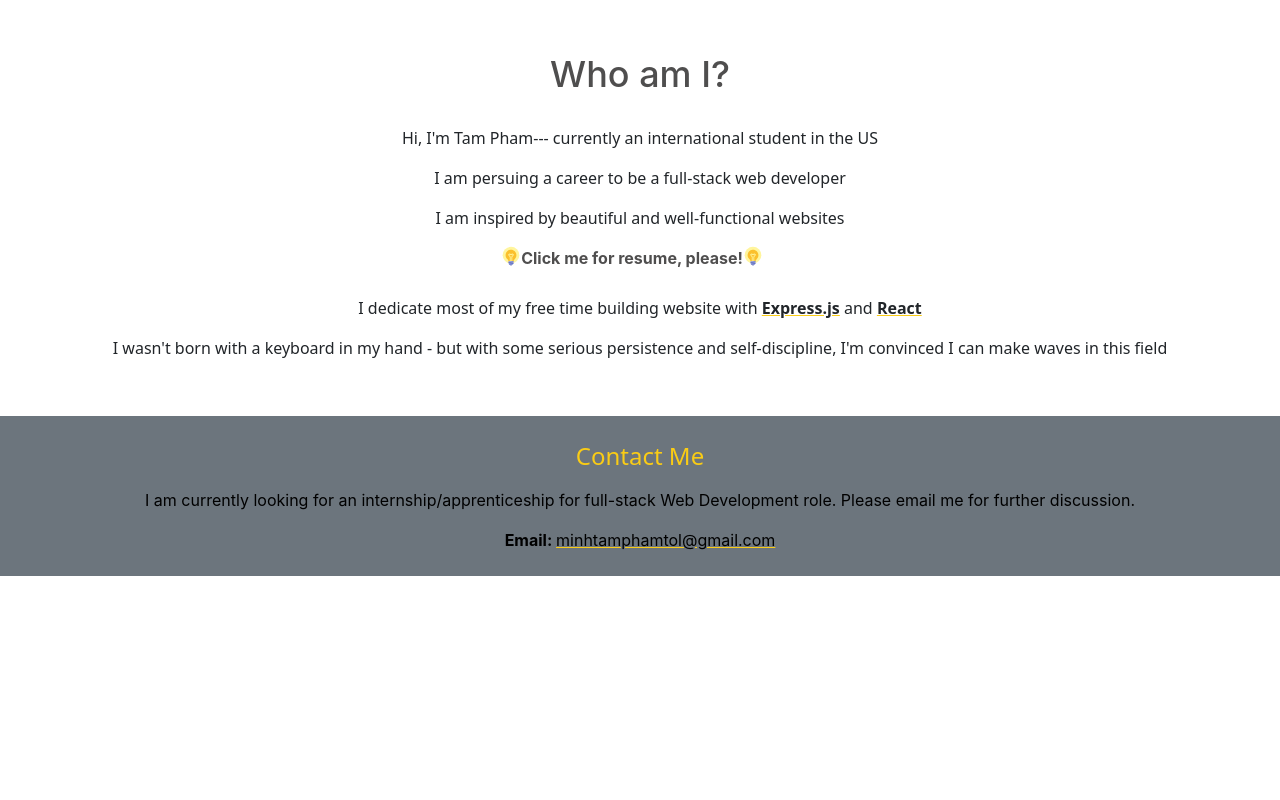
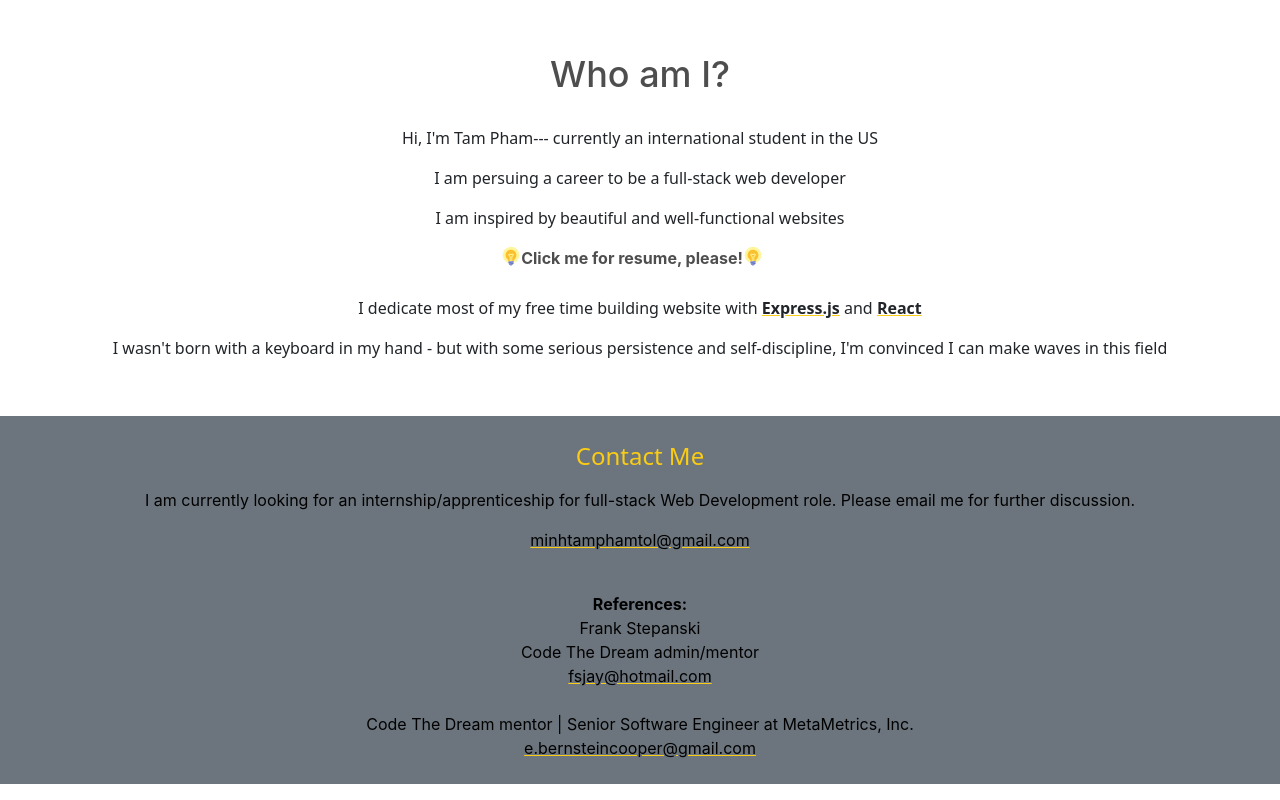
Before and after one commit to Miminiverse/mimiportfo, a React (Create React App) app: page / in a window 1280 px wide. Shown: the part 2008-2808 px from the top of the page. Before the commit the page ends 2600 px from the top, so only its background shows below. Built offline with nearby package versions, Linux system fonts and the light colour scheme; no server answers.

Commit message:
add references

```diff
--- a/src/components/Contact.js
+++ b/src/components/Contact.js
@@ -12,9 +12,32 @@ const Contact = () => {
           Web Development role. Please email me for further discussion.
         </p>
         <p className="pb-4 text-accent text-black hover:decoration-yelow-400">
-          <span className="font-bold ">Email: </span>
           <span className="underline decoration-yellow-400">
             minhtamphamtol@gmail.com
+          </span>
+        </p>
+        <p className="pb-4 text-accent text-black hover:decoration-yelow-400">
+          <span className="font-bold ">References: </span>
+          <br />
+          <span className=" decoration-yellow-400">Frank Stepanski</span>
+          <br />
+          <span className=" decoration-yellow-400">
+            Code The Dream admin/mentor
+          </span>
+          <br />
+          <span className="underline decoration-yellow-400">
+            fsjay@hotmail.com
+          </span>
+          <br />
+          <span className=" decoration-yellow-400"></span>
+          <br />
+          <span className=" decoration-yellow-400">
+            Code The Dream mentor | Senior Software Engineer at MetaMetrics,
+            Inc.
+          </span>
+          <br />
+          <span className="underline decoration-yellow-400">
+            e.bernsteincooper@gmail.com
           </span>
         </p>
       </div>
```
